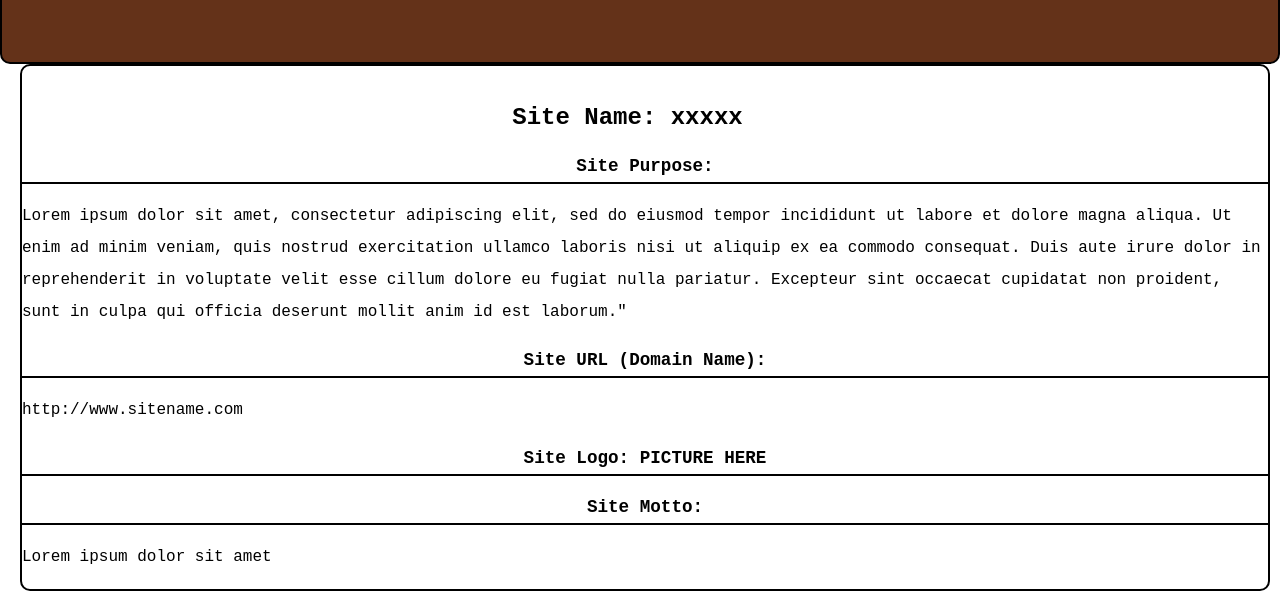
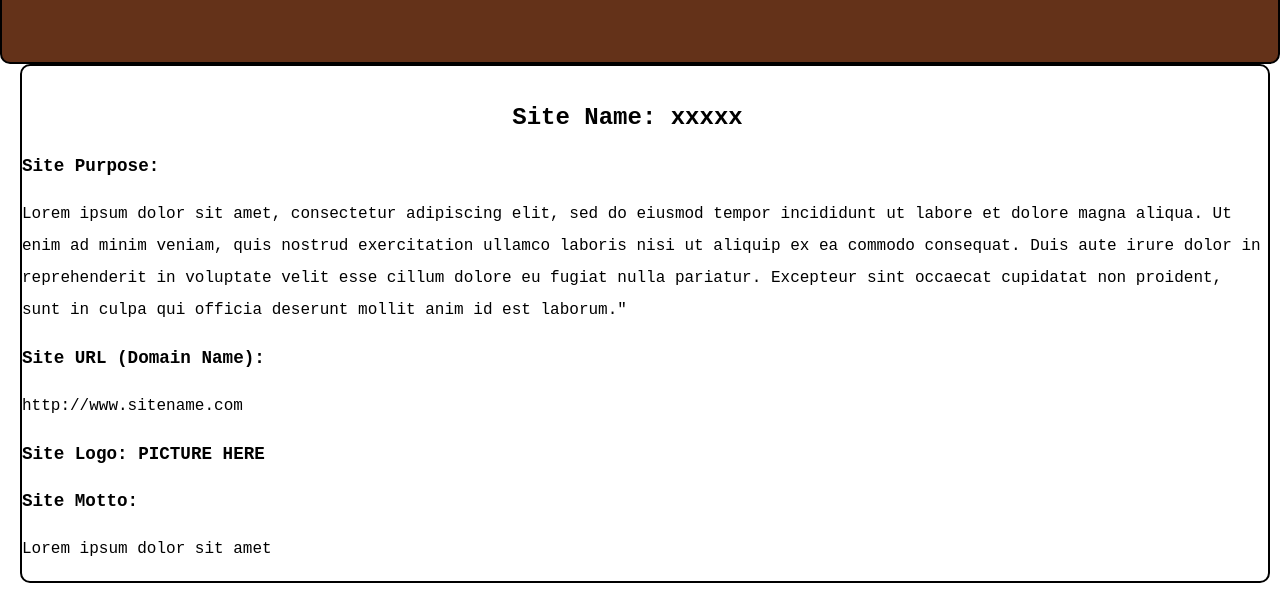
Before and after one commit to lan21005/lan21005.github.io, a plain HTML site: page lesson2/index.html in a window 1280 px wide. Shown: the part 217-810 px from the top of the page. Drawn offline with Linux system fonts and the light colour scheme; files that its build step writes are made by us from their sources.

Commit message:
corrected CSS lesson2

```diff
--- a/lesson2/CSS/medium.css
+++ b/lesson2/CSS/medium.css
@@ -15,3 +15,4 @@
       border: none;
       border-right: 1px solid rgba(0, 0, 0, 0);
     }
+  }
--- a/lesson2/CSS/small.css
+++ b/lesson2/CSS/small.css
@@ -45,8 +45,6 @@
 
     h2{
         font-size: 1.1em;
-        border-bottom: 2px solid black;
-        text-align: center;
         margin-bottom: 0;
     }
 
```
